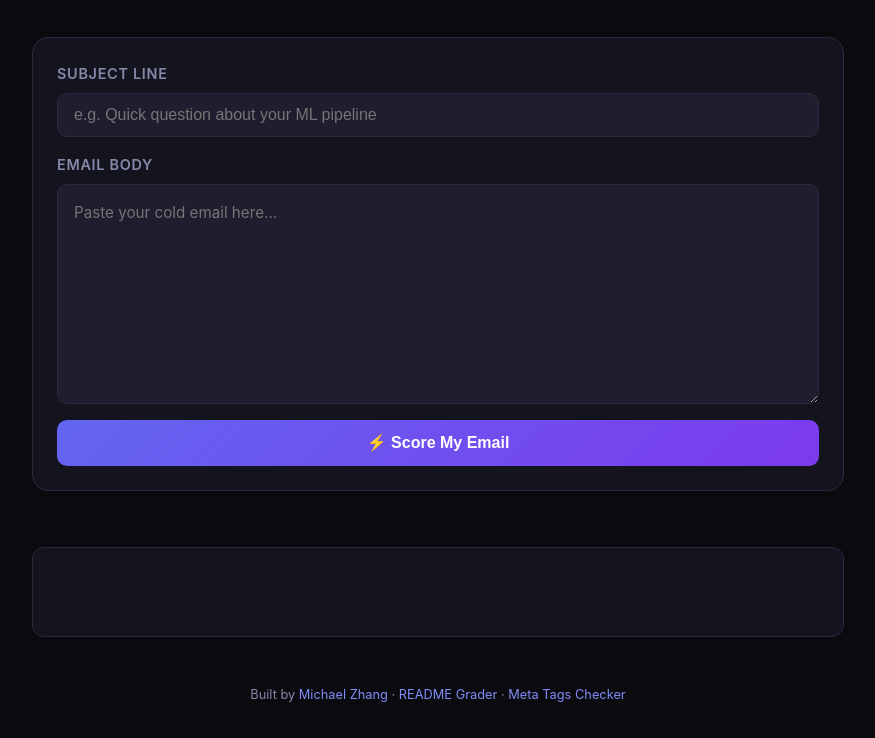
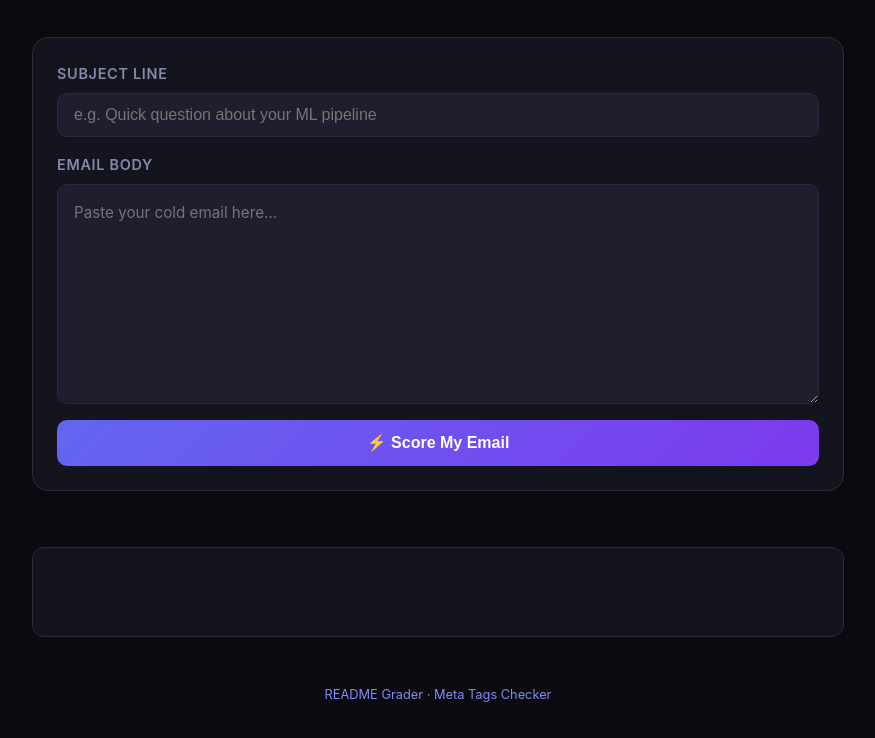
Before and after one commit to michael-ami-01/cold-email-scorer, a plain HTML site: page index.html in a window 1280 px wide. Shown: the part 126-864 px from the top of the page, without its empty margins (202-1077 px from the left). Drawn offline with Linux system fonts and the light colour scheme.

Commit message:
Remove personal attribution

```diff
--- a/index.html
+++ b/index.html
@@ -330,7 +330,6 @@ footer a {
 </div>
 
 <footer>
-  Built by <a href="https://github.com/mzio" target="_blank">Michael Zhang</a> ·
   <a href="https://michael-ami-01.github.io/readme-grader">README Grader</a> ·
   <a href="https://michael-ami-01.github.io/meta-tags-checker">Meta Tags Checker</a>
 </footer>
```
